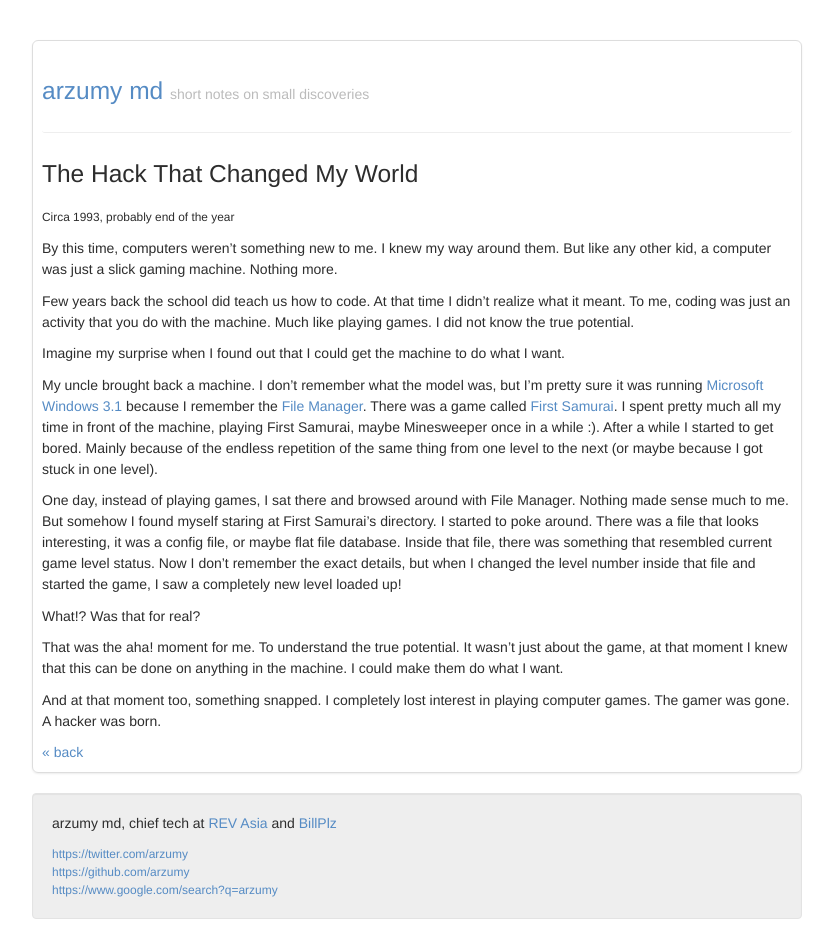
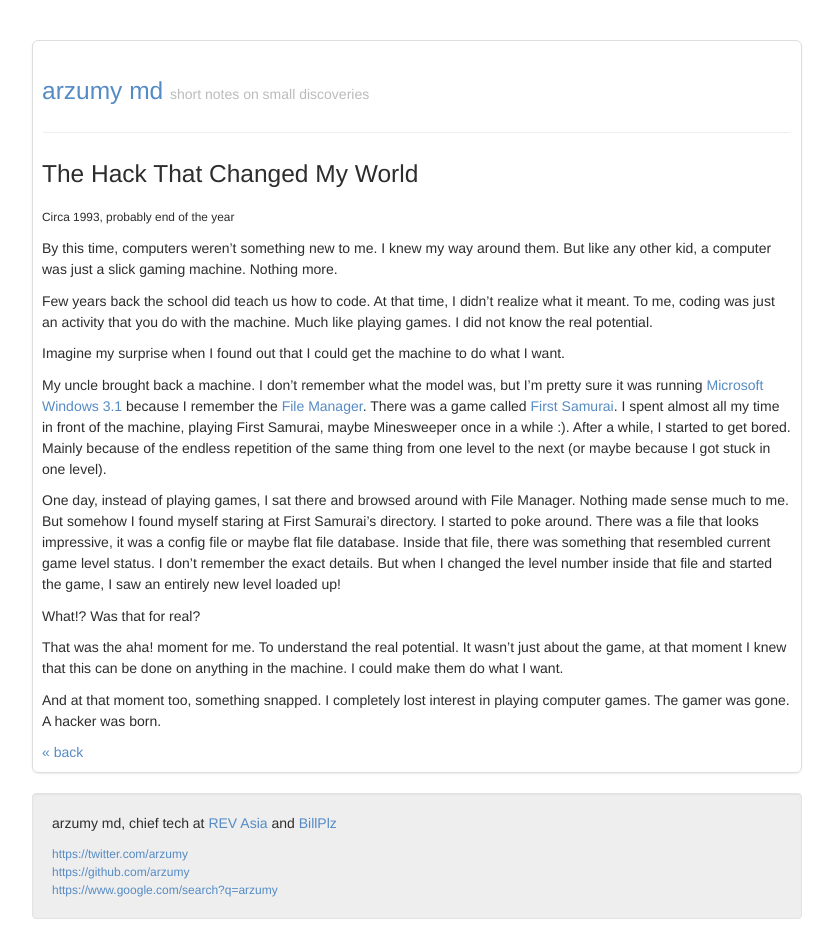
Before and after one commit to arzumy/arzumy.github.com, a Jekyll site: the page built from _posts/1993-01-01-the-hack-that-changed-my-world.md, in a window 1280 px wide. Shown: the whole page, without its empty margins (223-1056 px from the left). Built offline with Jekyll 4.4.1, drawn with Linux system fonts in a browser that asks for light colours; nearby versions of some CDN libraries; some web fonts are replaced; Markdown is read by kramdown in place of the engine named in the settings.

Commit message:
edited 1993-01-01

```diff
--- a/_posts/1993-01-01-the-hack-that-changed-my-world.md
+++ b/_posts/1993-01-01-the-hack-that-changed-my-world.md
@@ -7,16 +7,16 @@ tags : [hacker, memoir, microsoft]
 
 By this time, computers weren't something new to me. I knew my way around them. But like any other kid, a computer was just a slick gaming machine. Nothing more.
 
-Few years back the school did teach us how to code. At that time I didn't realize what it meant. To me, coding was just an activity that you do with the machine. Much like playing games. I did not know the true potential.
+Few years back the school did teach us how to code. At that time, I didn't realize what it meant. To me, coding was just an activity that you do with the machine. Much like playing games. I did not know the real potential.
 
 Imagine my surprise when I found out that I could get the machine to do what I want.
 
-My uncle brought back a machine. I don't remember what the model was, but I'm pretty sure it was running [Microsoft Windows 3.1](http://en.wikipedia.org/wiki/Windows_3.1x) because I remember the [File Manager](http://en.wikipedia.org/wiki/File_Manager_%28Windows%29). There was a game called [First Samurai](http://en.wikipedia.org/wiki/First_Samurai_%28video_game%29). I spent pretty much all my time in front of the machine, playing First Samurai, maybe Minesweeper once in a while :). After a while I started to get bored. Mainly because of the endless repetition of the same thing from one level to the next (or maybe because I got stuck in one level).
+My uncle brought back a machine. I don't remember what the model was, but I'm pretty sure it was running [Microsoft Windows 3.1](http://en.wikipedia.org/wiki/Windows_3.1x) because I remember the [File Manager](http://en.wikipedia.org/wiki/File_Manager_%28Windows%29). There was a game called [First Samurai](http://en.wikipedia.org/wiki/First_Samurai_%28video_game%29). I spent almost all my time in front of the machine, playing First Samurai, maybe Minesweeper once in a while :). After a while, I started to get bored. Mainly because of the endless repetition of the same thing from one level to the next (or maybe because I got stuck in one level).
 
-One day, instead of playing games, I sat there and browsed around with File Manager. Nothing made sense much to me. But somehow I found myself staring at First Samurai's directory. I started to poke around. There was a file that looks interesting, it was a config file, or maybe flat file database. Inside that file, there was something that resembled current game level status. Now I don't remember the exact details, but when I changed the level number inside that file and started the game, I saw a completely new level loaded up!
+One day, instead of playing games, I sat there and browsed around with File Manager. Nothing made sense much to me. But somehow I found myself staring at First Samurai's directory. I started to poke around. There was a file that looks impressive, it was a config file or maybe flat file database. Inside that file, there was something that resembled current game level status. I don't remember the exact details. But when I changed the level number inside that file and started the game, I saw an entirely new level loaded up!
 
 What!? Was that for real?
 
-That was the aha! moment for me. To understand the true potential. It wasn't just about the game, at that moment I knew that this can be done on anything in the machine. I could make them do what I want.
+That was the aha! moment for me. To understand the real potential. It wasn't just about the game, at that moment I knew that this can be done on anything in the machine. I could make them do what I want.
 
 And at that moment too, something snapped. I completely lost interest in playing computer games. The gamer was gone. A hacker was born.
```
